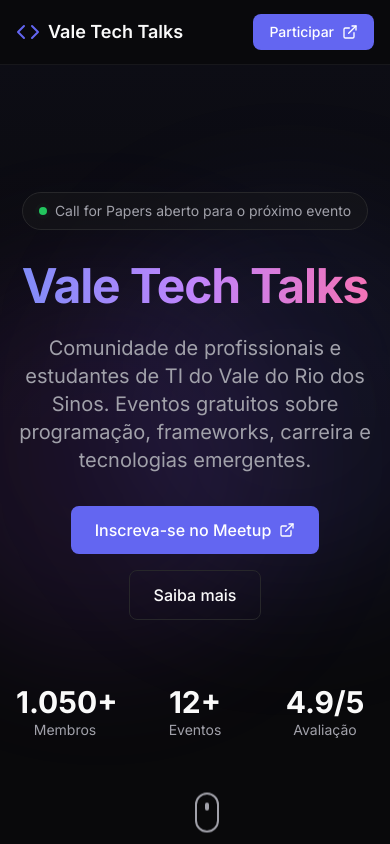
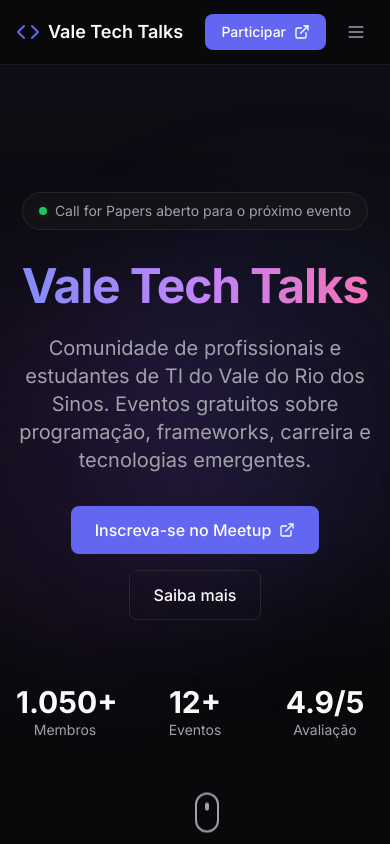
Before and after one commit to valetechtalks/vale-tech-talks, a Next.js app: page / in a window 390 px wide. Shown: the top 844 px of the page. Built offline with nearby package versions, Linux system fonts and the light colour scheme.

Commit message:
Add hamburguer menu for mobile

```diff
--- a/src/app/(home)/components/Navbar.tsx
+++ b/src/app/(home)/components/Navbar.tsx
@@ -1,4 +1,7 @@
-import { Code, ExternalLink } from "lucide-react";
+"use client";
+
+import { useState } from "react";
+import { Code, ExternalLink, Menu, X } from "lucide-react";
 
 const navigation = [
   { name: "Sobre", href: "#sobre" },
@@ -11,6 +14,8 @@ const navigation = [
 ];
 
 export function Navbar() {
+  const [isOpen, setIsOpen] = useState(false);
+
   return (
     <nav className="fixed top-0 z-50 w-full border-b border-border/50 bg-background/80 backdrop-blur-xl">
       <div className="mx-auto max-w-7xl px-4 sm:px-6 lg:px-8">
@@ -30,6 +35,7 @@ export function Navbar() {
               </a>
             ))}
           </div>
+          <div className="flex items-center gap-3">
             <a
               href="https://www.meetup.com/valetechtalks/"
               target="_blank"
@@ -39,8 +45,33 @@ export function Navbar() {
               Participar
               <ExternalLink className="h-4 w-4" />
             </a>
+            <button
+              onClick={() => setIsOpen((prev) => !prev)}
+              className="md:hidden p-2 rounded-lg text-muted hover:text-foreground hover:bg-card transition-colors"
+              aria-label={isOpen ? "Fechar menu" : "Abrir menu"}
+            >
+              {isOpen ? <X className="h-5 w-5" /> : <Menu className="h-5 w-5" />}
+            </button>
           </div>
         </div>
+      </div>
+
+      {isOpen && (
+        <div className="md:hidden border-t border-border/50 bg-background/95 backdrop-blur-xl">
+          <div className="mx-auto max-w-7xl px-4 py-3 flex flex-col gap-1">
+            {navigation.map((item) => (
+              <a
+                key={item.name}
+                href={item.href}
+                onClick={() => setIsOpen(false)}
+                className="px-3 py-2 rounded-lg text-sm text-muted hover:text-foreground hover:bg-card transition-colors"
+              >
+                {item.name}
+              </a>
+            ))}
+          </div>
+        </div>
+      )}
     </nav>
   );
 }
```
Lines whose indentation alone changed are shown as unchanged.
